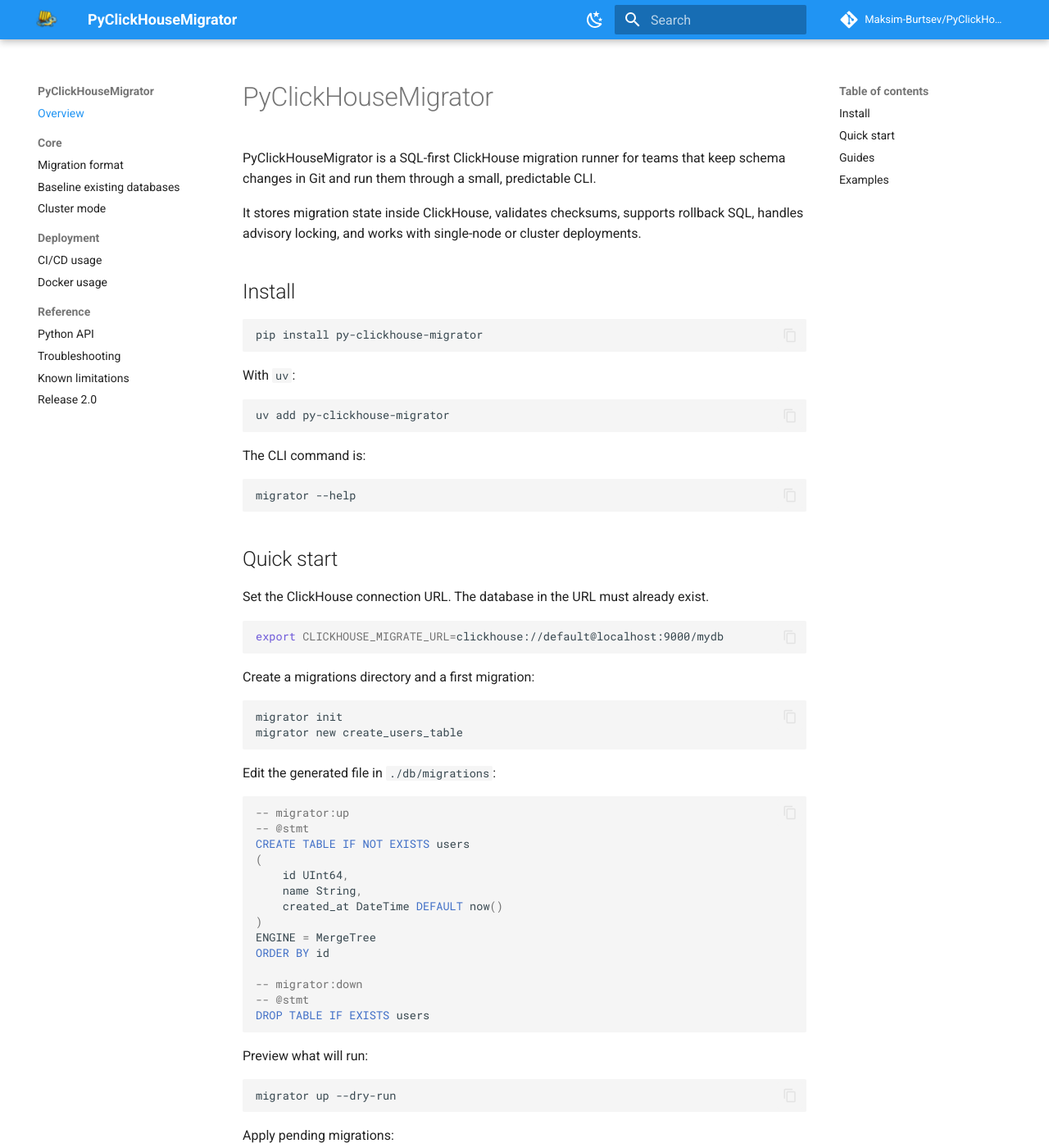
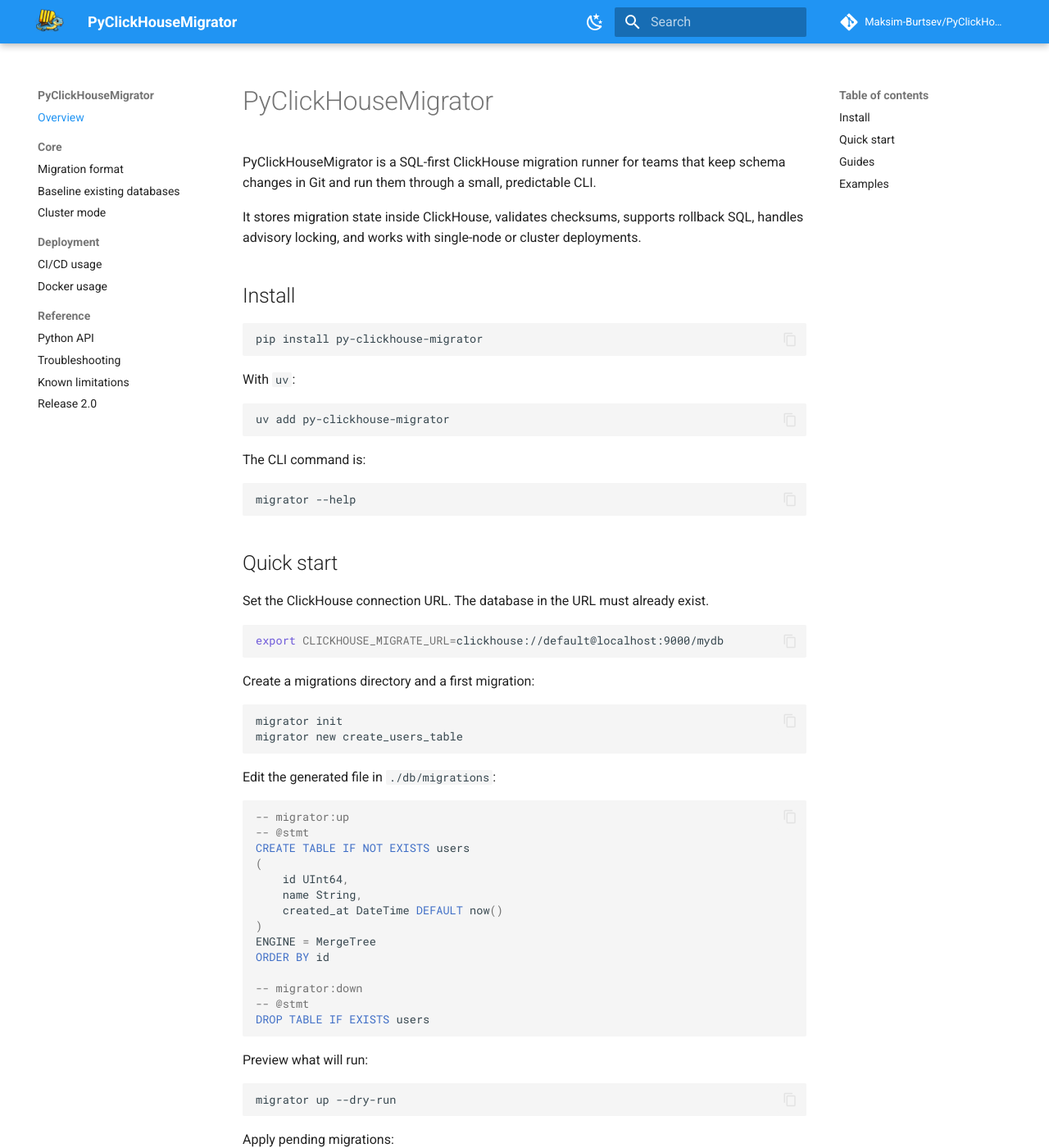
Before and after one commit to Maksim-Burtsev/PyClickHouseMigrator, an MkDocs documentation site: the page built from docs/index.md, in a window 1280 px wide and 1400 px high. Shown: the whole window at 82% size. Built offline with MkDocs 1.6.1 and Material for MkDocs 9.7.7, drawn with Linux system fonts in a browser that asks for light colours; comment, search, counter and statistics services are not loaded.

Commit message:
tune docs logo spacing

```diff
--- a/docs/stylesheets/extra.css
+++ b/docs/stylesheets/extra.css
@@ -1,14 +1,18 @@
 .md-header__button.md-logo {
-  margin: 0 0.35rem 0 0;
-  padding: 0.25rem;
+  margin: 0;
+  padding: 0.1rem;
+}
+
+.md-header__title {
+  margin-left: 0;
 }
 
 .md-header__button.md-logo img {
-  height: 1.8rem;
-  width: 1.8rem;
+  height: 2.45rem;
+  width: 2.45rem;
 }
 
 .md-nav__button.md-logo img {
-  height: 2.5rem;
-  width: 2.5rem;
+  height: 3.5rem;
+  width: 3.5rem;
 }
```
